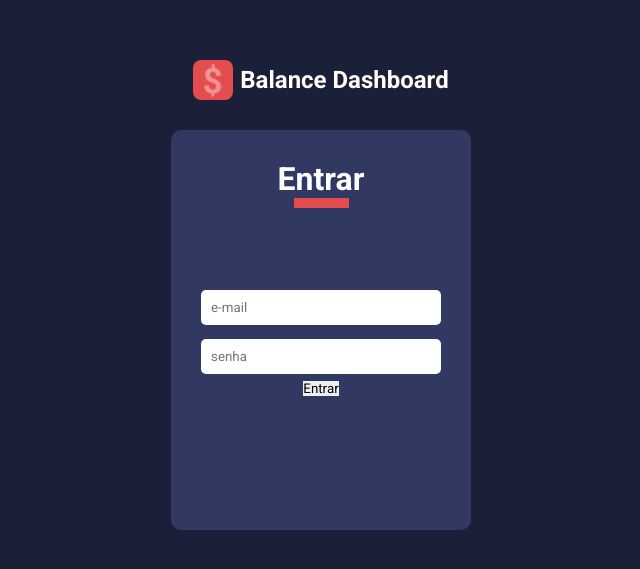
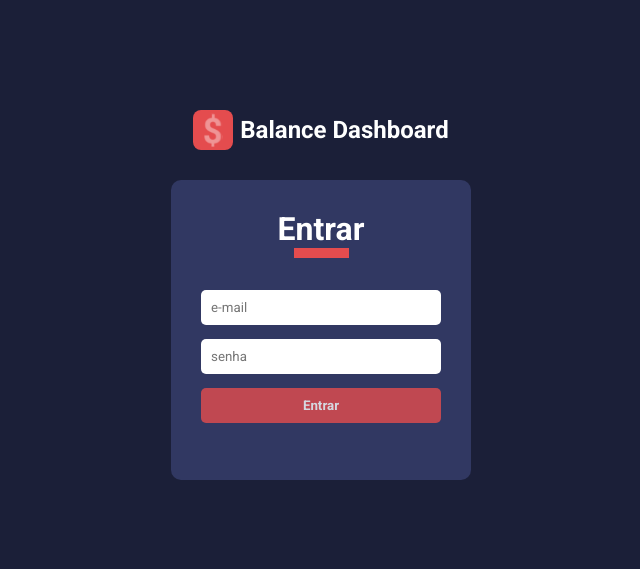
Before and after one commit to dansousa09/balance-dashboard, a React (Create React App) app: page / in a window 1280 px wide. Shown: the part 105-674 px from the top of the page, without its empty margins (319-959 px from the left). Built offline with nearby package versions, Linux system fonts and the light colour scheme.

Commit message:
style(sign in form): add a Button Element as a Functional Component

```diff
--- /dev/null
+++ b/src/components/Button/index.tsx
@@ -0,0 +1,13 @@
+import React, { ButtonHTMLAttributes } from 'react';
+
+import * as C from './styles';
+
+interface IButtonProps extends ButtonHTMLAttributes<HTMLButtonElement> { }
+
+const Button: React.FC<IButtonProps> = ({ children, ...rest }) => {
+    return (
+        <C.Container {...rest}>{children}</C.Container >
+    );
+}
+
+export default Button;
--- /dev/null
+++ b/src/components/Button/styles.ts
@@ -0,0 +1,19 @@
+import styled from "styled-components";
+
+export const Container = styled.button`
+  width: 100%;
+  margin: 7px 0;
+  padding: 10px;
+  border-radius: 5px;
+
+  font-weight: bold;
+  background-color: ${(props) => props.theme.colors.warning};
+  color: ${(props) => props.theme.colors.white};
+
+  transition: all ease 0.3s;
+  opacity: 0.8;
+
+  &:hover {
+    opacity: 1;
+  }
+`;
--- a/src/pages/signin/index.tsx
+++ b/src/pages/signin/index.tsx
@@ -1,5 +1,6 @@
 import React from 'react';
 import logoImg from '../../assets/logo.svg'
+import Button from '../../components/Button';
 import Input from '../../components/Input';
 
 import * as C from './styles';
@@ -16,7 +17,7 @@
         <C.FormTitle>Entrar</C.FormTitle>
         <Input required type="email" placeholder="e-mail" />
         <Input required type="password" placeholder="senha" />
-        <button type="submit">Entrar</button>
+        <Button type="submit">Entrar</Button>
       </C.Form>
     </C.Container>
   )
--- a/src/pages/signin/styles.ts
+++ b/src/pages/signin/styles.ts
@@ -1,4 +1,6 @@
 import styled from "styled-components";
+
+
 
 export const Container = styled.div`
   height: 100vh;
@@ -29,7 +31,7 @@
 
 export const Form = styled.form`
   width: 300px;
-  height: 400px;
+  height: 300px;
   padding: 30px;
   border-radius: 10px;
   display: flex;
@@ -41,7 +43,7 @@
 
 export const FormTitle = styled.h1`
   color: ${(props) => props.theme.colors.white};
-  margin-bottom: 75px;
+  margin-bottom: 25px;
 
   &:after {
     content: "";
```
